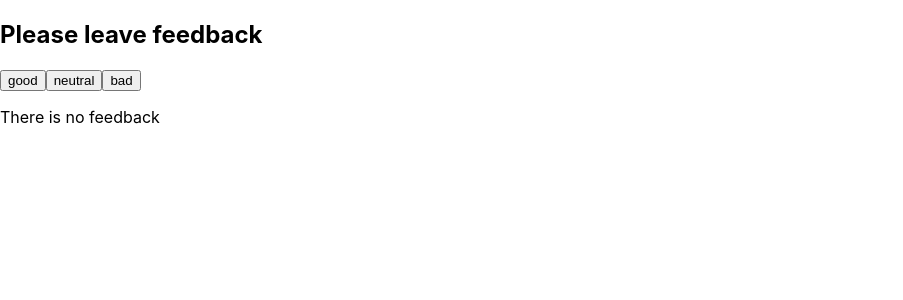
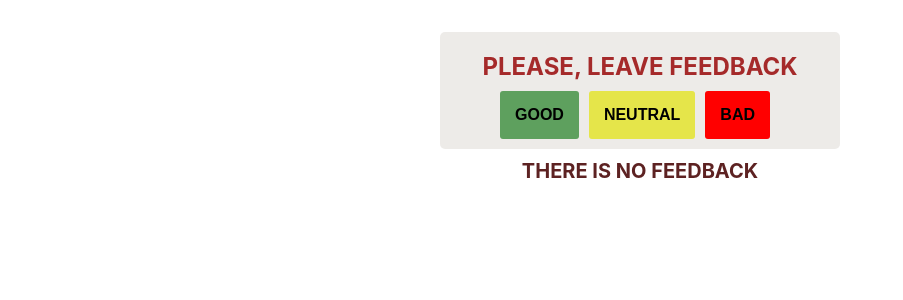
Before and after one commit to AlinaPrysiazhniuk/goit-react-hw-02-feedback, a React (Create React App) app: page / in a window 1280 px wide. Shown: the top 300 px of the page, without its empty margins (0-903 px from the left). Built offline with nearby package versions, Linux system fonts and the light colour scheme.

Commit message:
update styles

```diff
--- a/src/components/App.jsx
+++ b/src/components/App.jsx
@@ -30,7 +30,7 @@ export class App extends Component {
 
     return (
       <>
-      <Section title="Please leave feedback">
+      <Section title="Please, leave feedback">
       <Feedback
       options={this.state}
       onFeedback={this.updateCountFeedback}/>
--- a/src/components/Feedback/Feedback.jsx
+++ b/src/components/Feedback/Feedback.jsx
@@ -1,5 +1,4 @@
-//import React, { Component } from "react";
-//import css from "./Feedback.module.css";
+import css from "./Feedback.module.css";
 import PropTypes from 'prop-types';
 
 export const Feedback = ({options, onFeedback}) => {
@@ -9,6 +8,7 @@ const stateData = Object.keys(options);
         <div>
             {stateData.map(option => (
                 <button
+                className={css.button_feedback}
                 key={option}
                 type="button"
                 name={option}
--- a/src/components/Feedback/Feedback.module.css
+++ b/src/components/Feedback/Feedback.module.css
@@ -1,5 +1,26 @@
-.item {
-    display: flex;
-    align-items: center;
-    gap: 10px;
-}
+
+.button_feedback {
+    font-size: 16px;
+    font-weight: 600;
+    margin-top: 10px;
+    margin-bottom: 10px;
+    margin-right: 10px;
+    transition-duration: 250ms;
+    border-radius: 3px;
+    border-style: hidden;
+    padding: 15px;
+    text-transform: uppercase;
+  }
+  .button_feedback:nth-child(1) {
+    background-color: rgb(94, 160, 94);
+  }
+  .button_feedback:nth-child(2) {
+    background-color: rgb(229, 229, 74);
+  }
+  .button_feedback:nth-child(3) {
+    background-color: red;
+  }
+
+  .button_feedback:hover {
+    transform: scale(1.1);
+  }
--- a/src/components/Notification/Notification.jsx
+++ b/src/components/Notification/Notification.jsx
@@ -1,8 +1,8 @@
 import PropTypes from 'prop-types';
-//import css from './Notificstion.module.css';
+import css from './Notification.module.css';
 
 export const Notification = ({ message }) => {
-  return message && <p >{message}</p>;
+  return message && <p className={css.notification}>{message}</p>;
 };
 
 Notification.propTypes = {
--- /dev/null
+++ b/src/components/Notification/Notification.module.css
@@ -0,0 +1,11 @@
+.notification {
+    font-weight: 700;
+    font-size: 20px;
+    color: rgb(93, 34, 34);
+    list-style: none;
+    margin: 0;
+    margin-top: 10px;
+    display: flex;
+    justify-content: center;
+    text-transform: uppercase;
+  }
--- a/src/components/Section/Section.jsx
+++ b/src/components/Section/Section.jsx
@@ -1,10 +1,13 @@
 import PropTypes from "prop-types";
+import css from "./Section.module.css"
 
  const Section = ({title, children}) => {
     return (
-        <section>
-            {title && <h2>{title}</h2>}
+        <section className={css.section}>
+            <div className={css.section_feedback}>
+            {title && <h2 className={css.titile_section}>{title}</h2>}
             {children}
+            </div>
         </section>
     )
 }
--- /dev/null
+++ b/src/components/Section/Section.module.css
@@ -0,0 +1,21 @@
+.section {
+    display: flex;
+    flex-direction: column;
+    align-items: center;
+  }
+
+.section_feedback {
+  margin-top: 32px;
+  border-radius: 5px;
+  width: 400px;
+  background-color: rgba(225, 222, 217, 0.591);
+  display: flex;
+  flex-direction: column;
+  align-items: center;
+}
+
+  .titile_section {
+    color: brown;
+    text-transform: uppercase;
+    margin-bottom: 0;
+  }
--- a/src/components/Statistics/Statistics.jsx
+++ b/src/components/Statistics/Statistics.jsx
@@ -1,4 +1,5 @@
 import PropTypes from 'prop-types';
+import css from "./Statistics.module.css"
 
 
 export const Statistics = ({
@@ -9,7 +10,7 @@ export const Statistics = ({
     positivePercentage = 0,
   }) => {
     return (
-      <ul>
+      <ul className={css.list_statictics}>
         <li>
           Good: <span>{good}</span>
         </li>
@@ -22,7 +23,7 @@ export const Statistics = ({
         <li>
           Total: <span>{total}</span>
         </li>
-        <li>
+        <li className={css.positive}>
           Positive feedback: <span>{positivePercentage}%</span>
         </li>
       </ul>
--- /dev/null
+++ b/src/components/Statistics/Statistics.module.css
@@ -0,0 +1,16 @@
+.positive {
+    font-weight: 800;
+    font-size: 16px;
+    color: green;
+  }
+  .positive > span {
+    font-size: 16px;
+    font-weight: 800;
+  }
+
+  .list_statictics{
+    list-style: none;
+    display: flex;
+    flex-direction: column;
+    align-items:flex-start;
+  }
```
